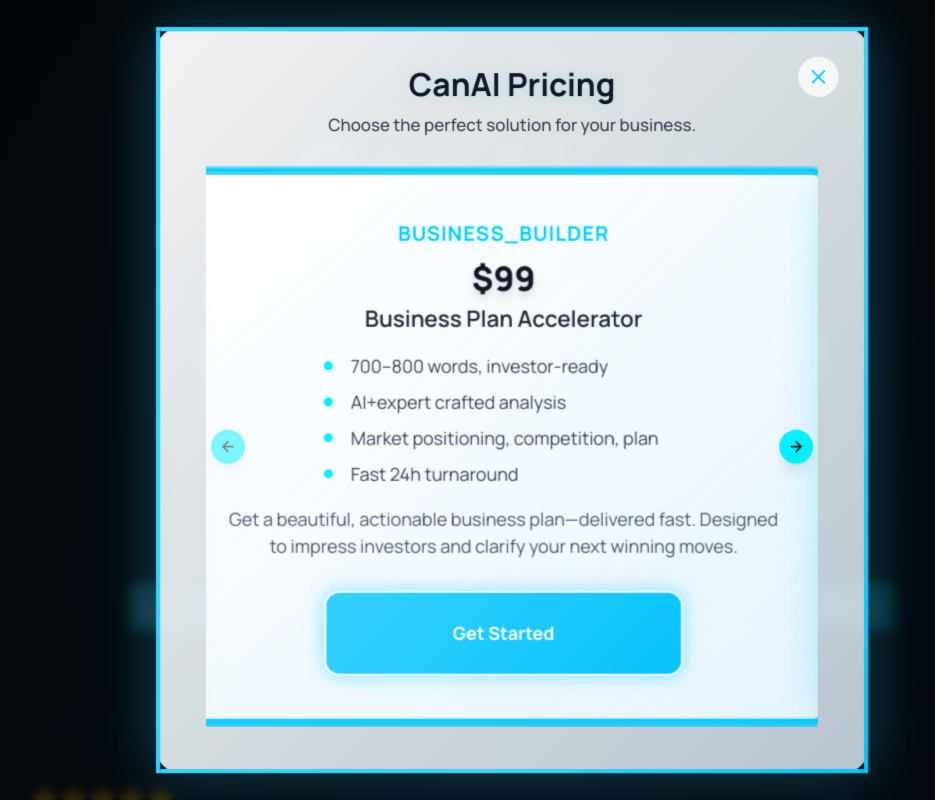
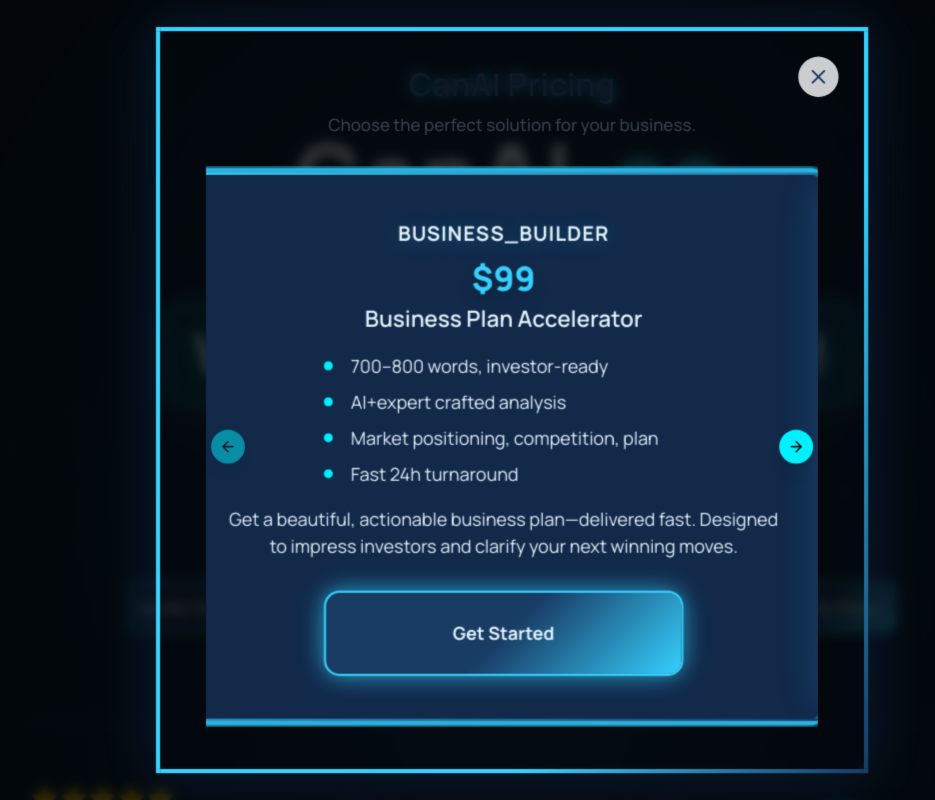
Before and after one commit to CanAISolutions/canai-intent-build, a React (Vite) app: page /discovery-hook in a window 1280 px wide. Both pictures are taken after a click on the button "Reveal Pricing". Shown: the top 800 px of the page, without its empty margins (128-1063 px from the left). Built offline with nearby package versions, Linux system fonts and the light colour scheme.

Commit message:
Refactor: Darker button/card styles
Adjusted button and card styles to use a darker blue color scheme, enhancing text visibility. Modified font colors and icon styles to ensure readability.

```diff
--- a/src/components/PreviewModal.tsx
+++ b/src/components/PreviewModal.tsx
@@ -52,11 +52,10 @@ const PreviewModal: React.FC<PreviewModalProps> = ({ isOpen, onClose }) => {
     <div className="fixed inset-0 bg-black/80 flex items-center justify-center z-50 p-4" style={{ backdropFilter: 'blur(7px)' }}>
       <Confetti active={showConfetti} />
       <div
-        className="bg-gradient-to-br from-white/95 to-canai-light/90 rounded-3xl shadow-2xl max-w-3xl w-full max-h-[94vh] overflow-y-auto relative px-0 py-0 border-4
-          animate-glow-pop ring-2 ring-canai-primary/30"
+        className="bg-gradient-to-br from-canai-primary-blue-glass to-canai-primary-blue-dark rounded-3xl shadow-2xl max-w-3xl w-full max-h-[94vh] overflow-y-auto relative px-0 py-0 border-4 animate-glow-pop ring-2 ring-canai-primary/30"
         style={{
-          borderImage: "linear-gradient(120deg, #36d1fe 70%, #07c3fb 100%) 1",
-          boxShadow: "0 0 48px 12px #36d1fe33"
+          borderImage: "linear-gradient(120deg, #36d1fe 70%, #193c65 100%) 1",
+          boxShadow: "0 0 48px 12px #12294a77"
         }}
         onClick={(e) => e.stopPropagation()}
         role="dialog"
@@ -79,13 +78,13 @@ const PreviewModal: React.FC<PreviewModalProps> = ({ isOpen, onClose }) => {
             <div className="flex justify-center">
               {/* Voice bubble - "spark" sample */}
               <div className="relative max-w-xl w-full">
-                <span className="absolute -top-6 left-1/2 -translate-x-1/2 bg-gradient-to-r from-canai-primary-blue to-canai-glow-cyan shadow-[0_0_36px_#36d1fe99] text-white rounded-full px-3 py-1 font-manrope text-sm font-bold uppercase tracking-wide z-10 select-none animate-countup-glow">
+                <span className="absolute -top-6 left-1/2 -translate-x-1/2 bg-gradient-to-r from-canai-primary-blue to-canai-glow-cyan shadow-[0_0_36px_#36d1fe99] text-canai-card-title rounded-full px-3 py-1 font-manrope text-sm font-bold uppercase tracking-wide z-10 select-none animate-countup-glow">
                   Spark Example
                 </span>
-                <div className="bg-gradient-to-br from-blue-50/80 to-cyan-50/80 rounded-2xl border-l-4 border-canai-primary p-8
+                <div className="bg-canai-primary-blue-glass rounded-2xl border-l-4 border-canai-primary p-8
                   shadow-[0_2px_28px_#36d1fe30] mt-3 mb-3 animate-fade-in voice-bubble"
                   style={{
-                    borderImage: "linear-gradient(120deg, #36d1fe 50%, #00b2e3 100%) 1",
+                    borderImage: "linear-gradient(120deg, #36d1fe 50%, #193c65 100%) 1",
                   }}
                 >
                   {sparkText}
--- a/src/components/PricingCard.tsx
+++ b/src/components/PricingCard.tsx
@@ -22,8 +22,7 @@ const PricingCard: React.FC<PricingCardProps> = ({
   highlighted = false,
 }) => (
   <div
-    className={`relative w-full h-full rounded-2xl shadow-xl bg-gradient-to-br from-white/95 to-canai-light/80
-      px-8 py-10 flex flex-col items-center border-4
+    className={`canai-pricing-card relative w-full h-full rounded-2xl shadow-xl px-8 py-10 flex flex-col items-center border-4
       ${highlighted
         ? "border-canai-primary animate-glow-pop ring-2 ring-canai-primary/40"
         : "border-transparent"}
@@ -35,24 +34,24 @@ const PricingCard: React.FC<PricingCardProps> = ({
     {/* Animated border using a gradient */}
     <div className="absolute inset-0 rounded-2xl pointer-events-none z-0 border-2 border-transparent"
       style={{
-        boxShadow: "0 0 38px 8px #36d1fe24, 0 0 0 2px #36d1fe44",
-        borderImage: "linear-gradient(130deg, #36d1fe, #07c3fb) 1"
+        boxShadow: "0 0 38px 8px #193c6555, 0 0 0 2px #36d1fe44",
+        borderImage: "linear-gradient(130deg, #36d1fe, #193c65) 1"
       }}
       aria-hidden
     />
     <div className="relative z-10 w-full flex flex-col items-center">
-      <h3 className="text-canai-primary text-lg font-bold font-manrope uppercase tracking-wider mb-2">{product}</h3>
-      <span className="text-3xl font-extrabold text-gray-900 mb-1 drop-shadow-lg">{price}</span>
-      <div className="text-xl text-gray-800 font-semibold mb-4">{title}</div>
+      <h3 className="text-canai-card-title text-lg font-bold font-manrope uppercase tracking-wider mb-2">{product}</h3>
+      <span className="text-3xl font-extrabold text-canai-primary mb-1 drop-shadow-lg">{price}</span>
+      <div className="text-xl text-canai-light font-semibold mb-4">{title}</div>
       <ul className="mb-4 space-y-2 w-full text-left max-w-xs">
         {features.map((f, i) => (
           <li key={i} className="flex items-center gap-2 text-canai-light-blue text-base">
             <span className="inline-block w-2 h-2 bg-canai-cyan rounded-full mr-2" />
-            <span className="text-gray-700">{f}</span>
+            <span className="text-canai-light">{f}</span>
           </li>
         ))}
       </ul>
-      <p className="mb-7 text-gray-600 text-center font-manrope">{description}</p>
+      <p className="mb-7 text-canai-light text-center font-manrope">{description}</p>
       <Button variant="canai" className="w-full max-w-xs font-bold">{cta}</Button>
     </div>
   </div>
--- a/src/components/PricingModal.tsx
+++ b/src/components/PricingModal.tsx
@@ -74,10 +74,10 @@ const PricingModal: React.FC<PricingModalProps> = ({ isOpen, onClose }) => {
       aria-labelledby="modal-title"
     >
       <div
-        className="relative bg-gradient-to-br from-white/95 to-canai-light/80 rounded-3xl px-4 py-8 max-w-2xl w-full flex flex-col items-center shadow-2xl border-4 border-transparent animate-glow-pop ring-2 ring-canai-primary/30"
+        className="relative bg-gradient-to-br from-canai-primary-blue-glass to-canai-primary-blue-dark rounded-3xl px-4 py-8 max-w-2xl w-full flex flex-col items-center shadow-2xl border-4 border-canai-primary animate-glow-pop ring-2 ring-canai-primary/30"
         style={{
-          borderImage: "linear-gradient(120deg, #36d1fe 70%, #07c3fb 100%) 1",
-          boxShadow: "0 0 48px 10px #36d1fe3a"
+          borderImage: "linear-gradient(120deg, #36d1fe 70%, #193c65 100%) 1",
+          boxShadow: "0 0 48px 10px #12294a77"
         }}
         onClick={e => e.stopPropagation()}
       >
--- a/src/components/ProductCards.tsx
+++ b/src/components/ProductCards.tsx
@@ -53,27 +53,27 @@ const ProductCards = () => {
               tabIndex={0}
             >
               <div
-                className="relative canai-product-card transition-transform duration-300 bg-white/80 backdrop-blur-xl
-                  border border-canai-primary/70 rounded-2xl px-8 py-10 shadow-[0_0_24px_rgba(54,209,254,0.28)] hover:scale-105 hover:shadow-[0_0_38px_rgba(54,209,254,0.38)] focus-visible:ring-4 focus-visible:ring-canai-primary"
+                className="canai-product-card relative transition-transform duration-300
+                  border border-canai-primary/70 rounded-2xl px-8 py-10 shadow-[0_0_24px_rgba(25,60,101,0.28)] hover:scale-105 hover:shadow-[0_0_44px_rgba(25,60,101,0.38)] focus-visible:ring-4 focus-visible:ring-canai-primary"
                 style={{
-                  borderImage: "linear-gradient(135deg, #36d1fe, #07c3fb) 1"
+                  borderImage: "linear-gradient(135deg, #36d1fe, #193c65) 1"
                 }}
               >
                 {/* Glowing animated border gradient (overlay) */}
                 <span className="pointer-events-none absolute -inset-0.5 rounded-2xl z-0 group-hover:animate-glow-pop"
                   style={{
-                    boxShadow: '0 0 42px 8px #36d1fe77, 0 0 0 2px #36d1fe66'
+                    boxShadow: '0 0 60px 10px #193c6555, 0 0 0 2px #36d1fe44'
                   }}
                   aria-hidden
                 />
                 <div className="flex flex-col items-center space-y-6 relative z-10">
-                  <div className="inline-flex items-center justify-center w-16 h-16 rounded-full bg-gradient-to-br from-[#36d1fe] to-[#07c3fb] shadow-[0_0_18px_#36d1fe77] mb-2">
-                    <IconComponent size={28} className="text-white drop-shadow" />
+                  <div className="canai-card-icon inline-flex items-center justify-center w-16 h-16 rounded-full bg-gradient-to-br from-[#36d1fe] to-[#193c65] shadow-[0_0_18px_#36d1fe77] mb-2">
+                    <IconComponent size={28} />
                   </div>
-                  <h3 className="text-2xl font-extrabold text-gray-900 font-manrope tracking-tight" style={{textShadow:"0 0 6px #36d1fe22"}}>
+                  <h3 className="text-xl font-extrabold text-canai-card-title font-manrope tracking-tight" style={{textShadow:"0 0 10px #36d1fe33"}}>
                     {product.title}
                   </h3>
-                  <p className="text-gray-700 opacity-90 font-manrope text-base text-center" style={{fontWeight:300}}>
+                  <p className="text-canai-light opacity-90 font-manrope text-base text-center" style={{fontWeight:300}}>
                     {product.description}
                   </p>
                   <Button
--- a/src/components/ui/button.tsx
+++ b/src/components/ui/button.tsx
@@ -1,4 +1,3 @@
-
 import * as React from "react"
 import { Slot } from "@radix-ui/react-slot"
 import { cva, type VariantProps } from "class-variance-authority"
@@ -20,11 +19,10 @@ const buttonVariants = cva(
         ghost: "hover:bg-accent hover:text-accent-foreground",
         link: "text-primary underline-offset-4 hover:underline",
         canai:
-          "font-manrope font-bold text-white text-base px-10 py-6 rounded-[14px] " +
-          "bg-[linear-gradient(135deg,#36d1fe,#07c3fb)] shadow-[0_0_15px_rgba(54,209,254,0.6)] border-2 " +
-          "border-transparent [background-clip:padding-box] " +
+          "font-manrope font-bold text-canai-light text-base px-10 py-6 rounded-[14px] " +
+          "bg-[linear-gradient(135deg,#193c65_50%,#36d1fe_100%)] shadow-[0_0_22px_#36d1fec0,0_1.5px_8px_#12294a89] border-2 border-[#36d1fe] [background-clip:padding-box] " +
           "transition-all duration-300 focus-visible:ring-2 focus-visible:ring-canai-primary " +
-          "hover:scale-105 hover:shadow-[0_0_32px_rgba(54,209,254,0.8)] active:scale-100"
+          "hover:bg-[linear-gradient(135deg,#285288_44%,#00F0FF_100%)] hover:text-white hover:scale-105 hover:shadow-[0_0_36px_#36d1fee3,0_2.5px_12px_#12294acc] active:scale-100"
       },
       size: {
         default: "",
--- a/src/index.css
+++ b/src/index.css
@@ -6,7 +6,9 @@
 @layer base {
   :root {
     /* CanAI Color Palette */
-    --canai-primary-blue: #00CFFF;
+    --canai-primary-blue: #193c65; /* ← Updated deep blue */
+    --canai-primary-blue-dark: #12294a; /* ← NEW: Even darker for panels */
+    --canai-primary-blue-glass: rgba(25, 60, 101, 0.92);
     --canai-glow-cyan: #00F0FF;
     --canai-deep-background: #0A0F1C;
     --canai-light-text: #E6F6FF;
@@ -125,6 +127,37 @@
     transform: scale(1.05);
     box-shadow: 0 0 32px rgba(54,209,254,0.8);
     border-image: linear-gradient(135deg, #36d1fe, #07c3fb) 1;
+  }
+
+  .canai-product-card,
+  .canai-pricing-card {
+    background: var(--canai-primary-blue-dark);
+    border: 2.5px solid var(--canai-primary-blue);
+    box-shadow: 0 2px 30px 7px #12294a55;
+    backdrop-filter: blur(14px) saturate(128%);
+    color: var(--canai-light-text)!important;
+  }
+  .canai-product-card .text-gray-900,
+  .canai-product-card .text-gray-800,
+  .canai-product-card .text-gray-700,
+  .canai-pricing-card .text-gray-900,
+  .canai-pricing-card .text-gray-800,
+  .canai-pricing-card .text-gray-700 {
+    color: #E6F6FF !important;
+  }
+  .canai-product-card .text-canai-primary {
+    color: #36d1fe !important;
+  }
+  .canai-pricing-card .text-canai-primary {
+    color: #36d1fe !important;
+  }
+  .canai-product-card .bg-white,
+  .canai-pricing-card .bg-white {
+    background: rgba(230,246,255,0.06) !important;
+  }
+  .canai-product-card .bg-gray-100,
+  .canai-pricing-card .bg-gray-100 {
+    background: rgba(230,246,255,0.08) !important;
   }
 }
 
@@ -283,7 +316,19 @@
 }
 /* Modal content background polish */
 .bg-glass-modal {
-  background: linear-gradient(134deg, #fff 89%, #E6F6FF 100%);
+  background: linear-gradient(134deg, var(--canai-primary-blue-glass) 70%, #1b314c 100%);
   backdrop-filter: blur(10px) saturate(114%);
   box-shadow: 0 0 55px 16px #36d1fe15;
 }
+
+/* Drop shadow for accent, readable text everywhere */
+.text-canai-card-title {
+  color: #E6F6FF !important;
+  text-shadow: 0 2px 18px #36d1fe55;
+  font-weight: bold !important;
+}
+
+/* Adjust card border to pop on dark */
+.canai-product-card, .canai-pricing-card {
+  border-color: #36d1fe !important;
+}
```
